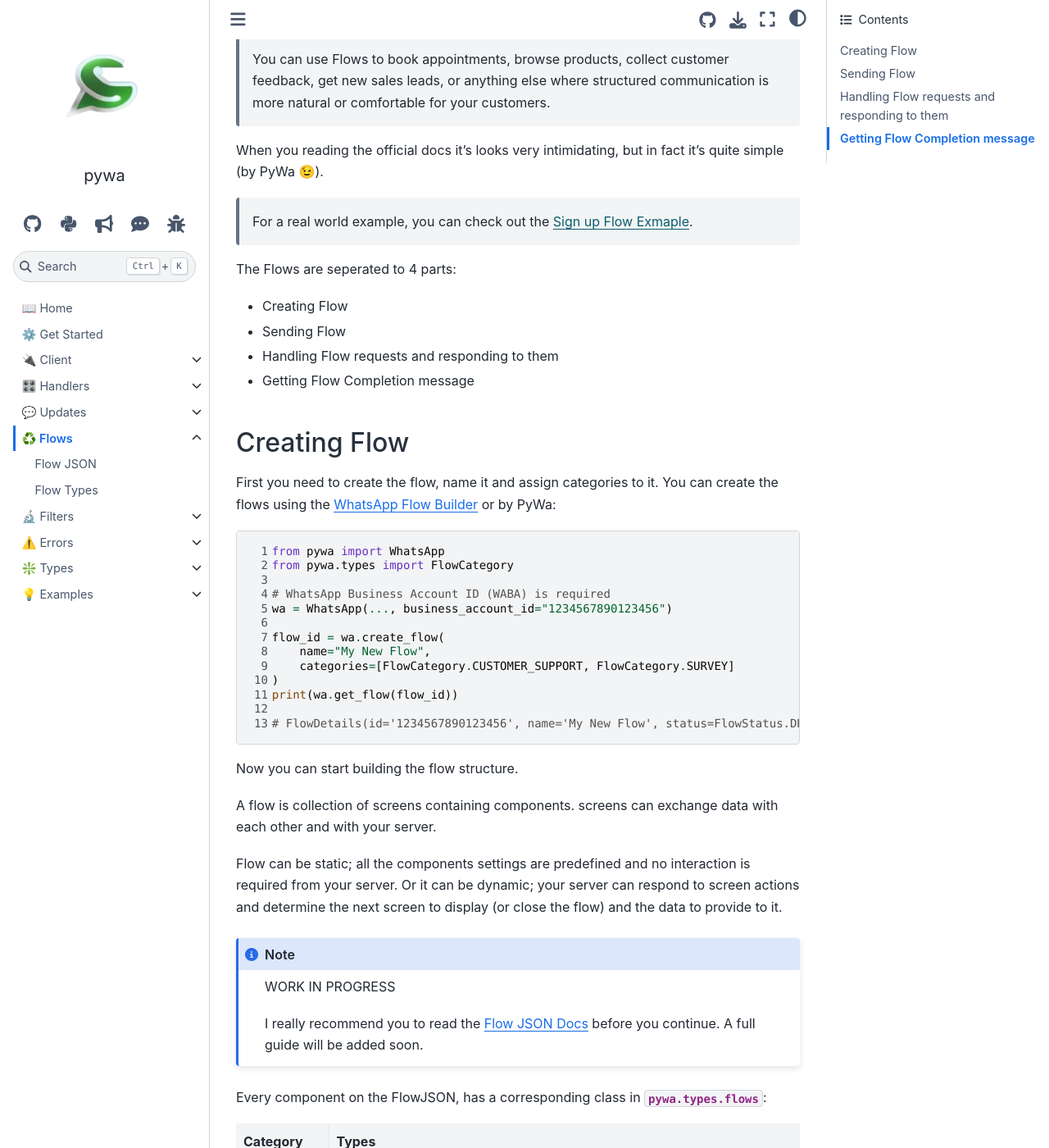
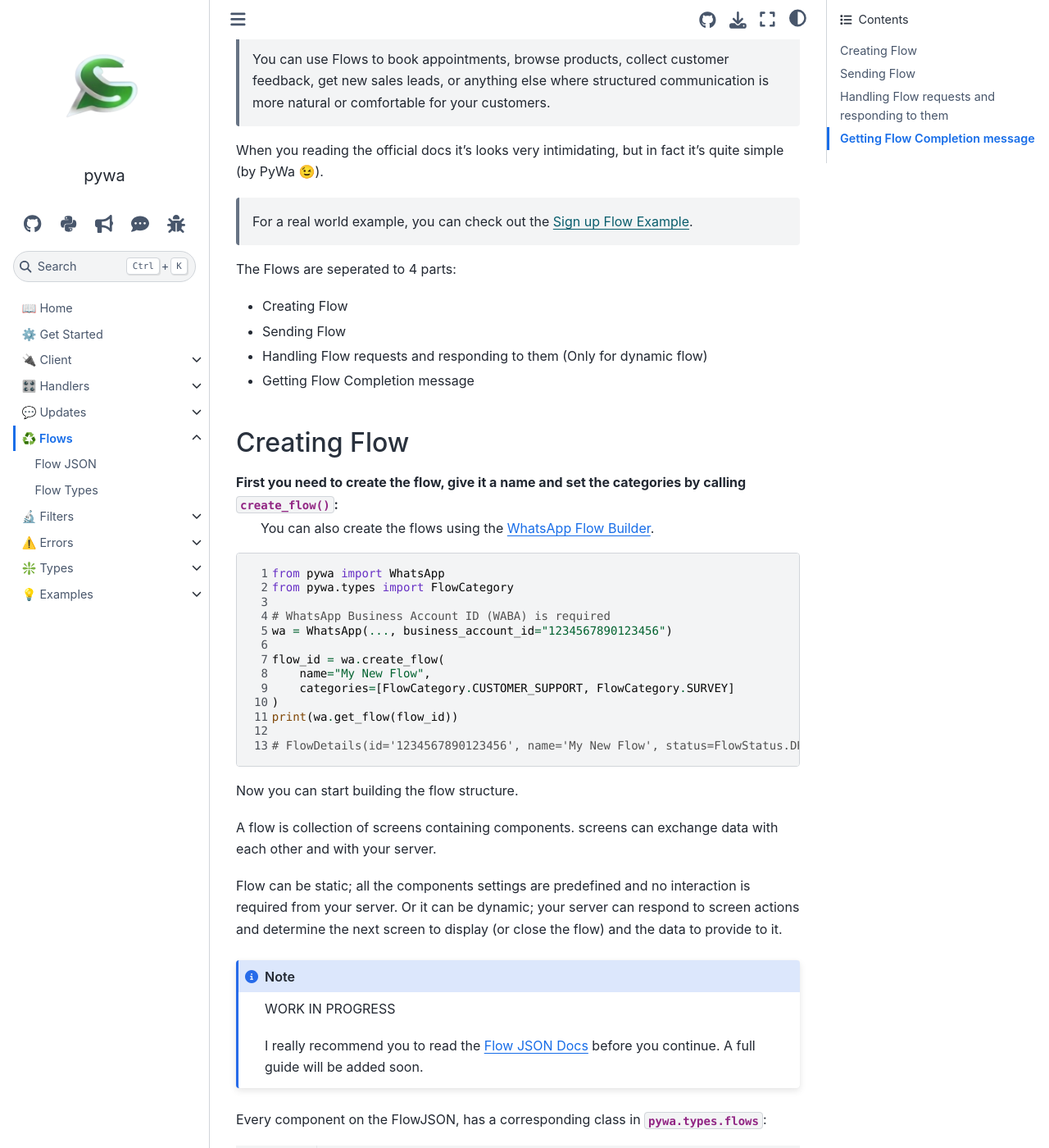
Before and after one commit to david-lev/pywa, a Sphinx documentation site: the page built from docs/source/content/flows/overview.rst, in a window 1280 px wide and 1400 px high, scrolled down 647 px. Shown: the whole window at 82% size. Built offline with Sphinx 7.4.7 and the Sphinx Book theme 1.1.4, drawn with Linux system fonts in a browser that asks for light colours; the version number could not be read and is left out; some of the changed text lies outside the part shown.

Commit message:
[docs] update flows docs

```diff
--- a/docs/source/content/flows/overview.rst
+++ b/docs/source/content/flows/overview.rst
@@ -18,20 +18,20 @@
 
 When you reading the official docs it's looks very intimidating, but in fact it's quite simple (by PyWa 😉).
 
-    For a real world example, you can check out the `Sign up Flow Exmaple <../examples/sign_up_flow.html>`_.
+    For a real world example, you can check out the `Sign up Flow Example <../examples/sign_up_flow.html>`_.
 
 The Flows are seperated to 4 parts:
 
 - Creating Flow
 - Sending Flow
-- Handling Flow requests and responding to them
+- Handling Flow requests and responding to them (Only for dynamic flow)
 - Getting Flow Completion message
 
 Creating Flow
 -------------
 
-First you need to create the flow, name it and assign categories to it.
-You can create the flows using the `WhatsApp Flow Builder <https://business.facebook.com/wa/manage/flows/>`_ or by PyWa:
+First you need to create the flow, give it a name and set the categories by calling :meth:`~pywa.client.WhatsApp.create_flow`:
+    You can also create the flows using the `WhatsApp Flow Builder <https://business.facebook.com/wa/manage/flows/>`_.
 
 .. code-block:: python
     :linenos:
@@ -217,9 +219,9 @@
 .. toggle::
 
     .. code-block:: python
-        :caption: support_request.json
+        :caption: dynamic_sign_up_flow.py
         :linenos:
-        :emphasize-lines: 2, 3, 9, 10, 11, 12, 13, 25, 31, 37
+        :emphasize-lines: 2, 3, 9, 10, 11, 12, 13, 20, 25, 27, 31, 33, 37, 43, 44, 45, 46, 47
 
 
         dynamic_flow = FlowJSON(
@@ -285,7 +287,7 @@
 .. toggle::
 
     .. code-block:: json
-        :caption: support_request.json
+        :caption: dynamic_sign_up_flow.json
         :linenos:
 
         {
@@ -462,9 +464,12 @@
 
 - ``flow_action_screen`` - The first screen id to display when the user clicks the button.
 
+    If you don't care about the dynamic example, you can skip to `Getting Flow Completion message <#getting-flow-completion-message>`_.
 
 Handling Flow requests and responding to them
 ---------------------------------------------
+
+This part is only for dynamic flow. here we will demonstrate how to handle the DATA_EXCHANGE requests and respond to them.
 
 .. note::
 
@@ -635,7 +640,7 @@
 Of course, it can be more complex, if you have multiple screens, you can return data from them and then decide
 what screen to open next or complete the flow.
 
-If you want example of more complex flow, you can check out the `Sign up Flow Exmaple <../examples/sign_up_flow.html>`_.
+    If you want example of more complex flow, you can check out the `Sign up Flow Example <../examples/sign_up_flow.html>`_.
 
 Getting Flow Completion message
 -------------------------------
```
Also changed, not shown: other parts of docs/source/content/flows/overview.rst (+12 -10 lines), docs/source/content/examples/sign_up_flow.rst (+6 -2 lines).
